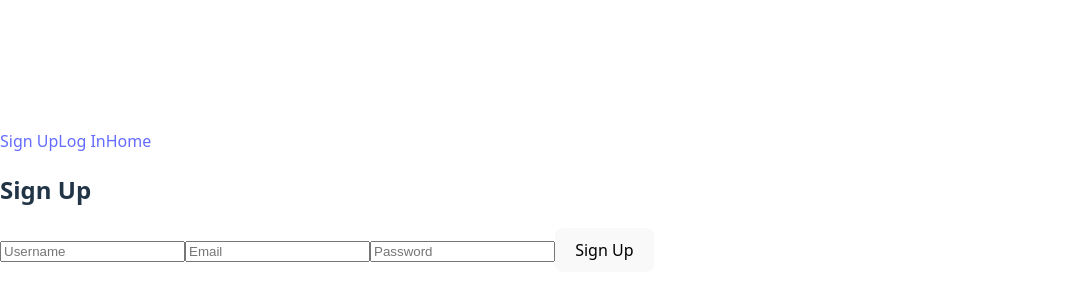
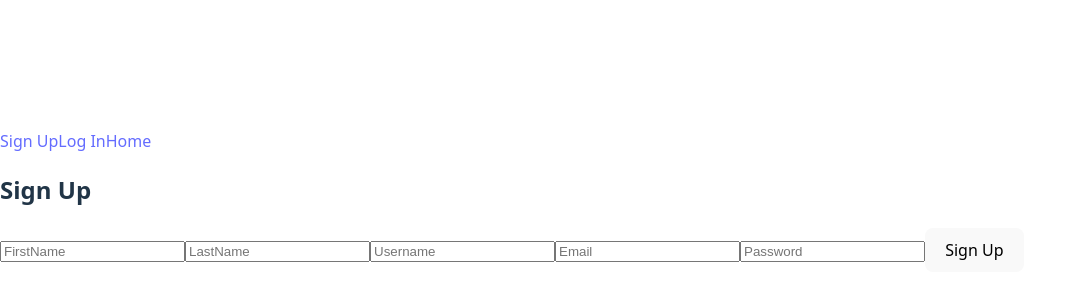
Before and after one commit to CTRLD1/reachly-frontend, a React (Vite) app: page /signup in a window 1280 px wide. Shown: the part 200-500 px from the top of the page, without its empty margins (0-1066 px from the left). Built offline with nearby package versions, Linux system fonts and the light colour scheme; no server answers.

Commit message:
added first name and last name to the SignUp component

```diff
--- a/src/components/Auth/Signup.jsx
+++ b/src/components/Auth/Signup.jsx
@@ -9,12 +9,15 @@ export default function SignUp() {
   const [username, setUsername] = useState('')
   const [email, setEmail] = useState('')
   const [password, setPassword] = useState('')
+  const [first_name, setFirstName] = useState('')
+  const [last_name, setLastName] = useState('')
+
   const navigate = useNavigate()
 
   const handleSubmit = async (e) => {
     e.preventDefault()
     try {
-      await axios.post(`${URL}/signup/`, { username, password, email })
+      await axios.post(`${URL}/signup/`, { username, password, email, first_name, last_name })
       navigate('/login')
     } catch (err) {
       console.error(err)
@@ -25,6 +28,8 @@ export default function SignUp() {
   return (
     <form onSubmit={handleSubmit}>
       <h2>Sign Up</h2>
+      <input placeholder='FirstName' value={first_name} onChange={e => setFirstName(e.target.value)} />
+      <input placeholder='LastName' value={last_name} onChange={e => setLastName(e.target.value)} />
       <input placeholder='Username' value={username} onChange={e => setUsername(e.target.value)} />
       <input placeholder='Email' value={email} onChange={e => setEmail(e.target.value)} />
       <input type='password' placeholder='Password' value={password} onChange={e => setPassword(e.target.value)} />
```
